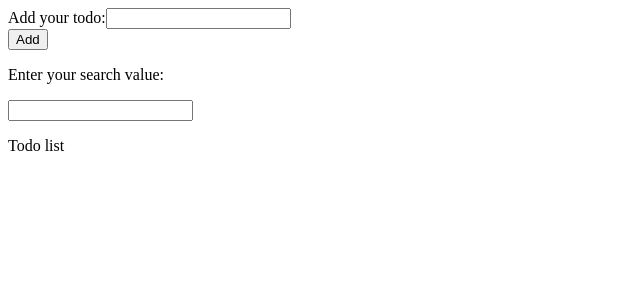
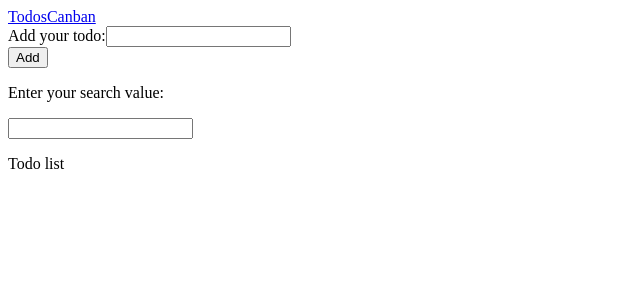
Before and after one commit to YuliiaDikun/todo-ts-react, a React (Create React App) app: page / in a window 1280 px wide. Shown: the top 300 px of the page, without its empty margins (0-640 px from the left). Built offline with nearby package versions, Linux system fonts and the light colour scheme.

Commit message:
add routes

```diff
--- a/package.json
+++ b/package.json
@@ -10,8 +10,11 @@
     "@types/node": "^16.18.12",
     "@types/react": "^18.0.28",
     "@types/react-dom": "^18.0.11",
+    "@types/react-icons": "^3.0.0",
     "react": "^18.2.0",
     "react-dom": "^18.2.0",
+    "react-icons": "^4.7.1",
+    "react-router-dom": "^6.8.1",
     "react-scripts": "5.0.1",
     "typescript": "^4.9.5",
     "web-vitals": "^2.1.4"
--- a/src/App.tsx
+++ b/src/App.tsx
@@ -1,105 +1,16 @@
-import React, { useState, useEffect } from "react";
-import TodoList from "./Components/TodoList";
-import AddTodo from "./Components/AddTodo";
-import InputSearch from "./Components/InputSearch";
-import { IItems } from "./types/todo";
-
+import React from "react";
+import { Route, Routes } from "react-router-dom";
+import SharedLayout from "./Components/SharedLayout";
+import Todos from "./Pages/Todos";
+import Canban from "./Pages/Canban";
 const App: React.FC = () => {
-  const [todos, setTodos] = useState<IItems[]>(() => JSON.parse(localStorage.getItem('todos')!) ?? []);
-  const [todoToUpdate, setTodoToUpdate] = useState<Partial<IItems>>({});
-  const [searchValue, setSearchValue] = useState('');
-
- useEffect(()=>{
-    localStorage.setItem('todos', JSON.stringify(todos));
-  },[todos, searchValue])
-
-  const todoAddHandler = (todo: IItems) => {
-    setTodos((prevTodos) => {
-      return [
-        ...prevTodos,
-        {
-          id: Math.random().toString(),
-          isChecked: false,
-          title: todo.title,
-        },
-      ];
-    });
-  };
-
-  const todoDeleteHandler = (id: string) => {
-    setTodos((prevTodos) => {
-      return prevTodos.filter((todo) => todo.id !== id);
-    });
-  };
-
-  const todoCheckedHandler = (id: string) => {
-    setTodos((prevTodos) => {
-      return prevTodos.map((todo) => {
-        if (todo.id === id) {
-          return {
-            ...todo,
-            isChecked: !todo["isChecked"],
-          };
-        }
-        return todo;
-      });
-    });
-  };
-
-  const todoUpdateHandler = (id: string) => {
-    const todo = todos.find((todo) => todo.id === id) as IItems;
-    setTodoToUpdate(todo);
-  };
-
-  const updateTodos = (todo:IItems) => {
-    const index = todos.findIndex((item) => item.id === todo.id);
-    const newTodos = [...todos];
-    newTodos[index] = todo;
-    setTodos(newTodos);
-    setTodoToUpdate({});
-  }
-
-  const reorderArray = (
-    event: { oldIndex: number; newIndex: number },
-    originalArray: IItems[]
-  ): IItems[] => {
-    const movedItem = originalArray.find(
-      (_, index) => index === event.oldIndex
-    )!;
-    const remainingItems = originalArray.filter(
-      (_, index) => index !== event.oldIndex
-    );
-    const reorderedItems = [
-      ...remainingItems.slice(0, event.newIndex),
-      movedItem,
-      ...remainingItems.slice(event.newIndex),
-    ];
-    return reorderedItems;
-  };
-
-  function changeOrder(index: number, direction: string): void {
-    setTodos(
-      reorderArray(
-        { oldIndex: index, newIndex: index + (direction === "UP" ? -1 : 1) },
-        todos
-      )
-    );
-  }
-  const todosToRender = todos.filter(todo => todo.title.includes(searchValue));
   return (
-    <div>
-      <AddTodo onAddTodo={todoAddHandler} />
-      <InputSearch onChange={(e: React.ChangeEvent<HTMLInputElement>) => setSearchValue(e.target.value)} />
-      <TodoList
-        todos={todosToRender}
-        onDeleteTodo={todoDeleteHandler}
-        onCheckedTodos={todoCheckedHandler}
-        onOrderChange={changeOrder}
-        onUpdateTodo={todoUpdateHandler}
-        todoToUpdate={todoToUpdate}
-        updateTodos={ updateTodos}
-      />
-    </div>
+    <Routes>
+      <Route path="/" element={<SharedLayout />}>
+        <Route index element={<Todos />} />
+        <Route path="canban" element={<Canban />} />
+      </Route>
+    </Routes>
   );
 };
 
--- /dev/null
+++ b/src/Components/SharedLayout.tsx
@@ -0,0 +1,17 @@
+import React from "react";
+import { Outlet, Link } from "react-router-dom";
+const SharedLayout: React.FC = () => {
+  return (
+    <div>
+      <header>
+        <nav>
+          <Link to="/">Todos</Link>
+          <Link to="/canban">Canban</Link>
+        </nav>
+      </header>
+      <Outlet />
+    </div>
+  );
+};
+
+export default SharedLayout;
--- /dev/null
+++ b/src/Pages/Canban.tsx
@@ -0,0 +1,11 @@
+import React from 'react'
+
+const Canban:React.FC = () => {
+  return (
+    <div>
+      canban
+    </div>
+  )
+}
+
+export default Canban
--- /dev/null
+++ b/src/Pages/Todos.tsx
@@ -0,0 +1,105 @@
+import React, { useState, useEffect} from 'react'
+import TodoList from '../Components/TodoList';
+import AddTodo from "../Components/AddTodo";
+import InputSearch from "../Components/InputSearch";
+import { IItems } from "../types/todo";
+const Todos: React.FC = () => {
+     const [todos, setTodos] = useState<IItems[]>(() => JSON.parse(localStorage.getItem('todos')!) ?? []);
+  const [todoToUpdate, setTodoToUpdate] = useState<Partial<IItems>>({});
+  const [searchValue, setSearchValue] = useState('');
+
+ useEffect(()=>{
+    localStorage.setItem('todos', JSON.stringify(todos));
+  },[todos, searchValue])
+
+  const todoAddHandler = (todo: IItems) => {
+    setTodos((prevTodos) => {
+      return [
+        ...prevTodos,
+        {
+          id: Math.random().toString(),
+          isChecked: false,
+          title: todo.title,
+        },
+      ];
+    });
+  };
+
+  const todoDeleteHandler = (id: string) => {
+    setTodos((prevTodos) => {
+      return prevTodos.filter((todo) => todo.id !== id);
+    });
+  };
+
+  const todoCheckedHandler = (id: string) => {
+    setTodos((prevTodos) => {
+      return prevTodos.map((todo) => {
+        if (todo.id === id) {
+          return {
+            ...todo,
+            isChecked: !todo["isChecked"],
+          };
+        }
+        return todo;
+      });
+    });
+  };
+
+  const todoUpdateHandler = (id: string) => {
+    const todo = todos.find((todo) => todo.id === id) as IItems;
+    setTodoToUpdate(todo);
+  };
+
+  const updateTodos = (todo:IItems) => {
+    const index = todos.findIndex((item) => item.id === todo.id);
+    const newTodos = [...todos];
+    newTodos[index] = todo;
+    setTodos(newTodos);
+    setTodoToUpdate({});
+  }
+
+  const reorderArray = (
+    event: { oldIndex: number; newIndex: number },
+    originalArray: IItems[]
+  ): IItems[] => {
+    const movedItem = originalArray.find(
+      (_, index) => index === event.oldIndex
+    )!;
+    const remainingItems = originalArray.filter(
+      (_, index) => index !== event.oldIndex
+    );
+    const reorderedItems = [
+      ...remainingItems.slice(0, event.newIndex),
+      movedItem,
+      ...remainingItems.slice(event.newIndex),
+    ];
+    return reorderedItems;
+  };
+
+  function changeOrder(index: number, direction: string): void {
+    setTodos(
+      reorderArray(
+        { oldIndex: index, newIndex: index + (direction === "UP" ? -1 : 1) },
+        todos
+      )
+    );
+  }
+  const todosToRender = todos.filter(todo => todo.title.includes(searchValue));
+  return (
+    <main>
+      <AddTodo onAddTodo={todoAddHandler} />
+      <InputSearch onChange={(e: React.ChangeEvent<HTMLInputElement>) => setSearchValue(e.target.value)} />
+      <TodoList
+        todos={todosToRender}
+        onDeleteTodo={todoDeleteHandler}
+        onCheckedTodos={todoCheckedHandler}
+        onOrderChange={changeOrder}
+        onUpdateTodo={todoUpdateHandler}
+        todoToUpdate={todoToUpdate}
+        updateTodos={ updateTodos}
+      />
+    </main>
+  )
+}
+
+export default Todos
--- a/src/index.tsx
+++ b/src/index.tsx
@@ -1,13 +1,15 @@
-import React from 'react';
-import ReactDOM from 'react-dom/client';
-import App from './App';
-
+import React from "react";
+import ReactDOM from "react-dom/client";
+import App from "./App";
+import { BrowserRouter } from "react-router-dom";
 
 const root = ReactDOM.createRoot(
-  document.getElementById('root') as HTMLElement
+  document.getElementById("root") as HTMLElement
 );
 root.render(
   <React.StrictMode>
-    <App />
+    <BrowserRouter>
+      <App />
+    </BrowserRouter>
   </React.StrictMode>
 );
```
Also changed, not shown: 1 other file (tests, documents, lock files or other folders).
